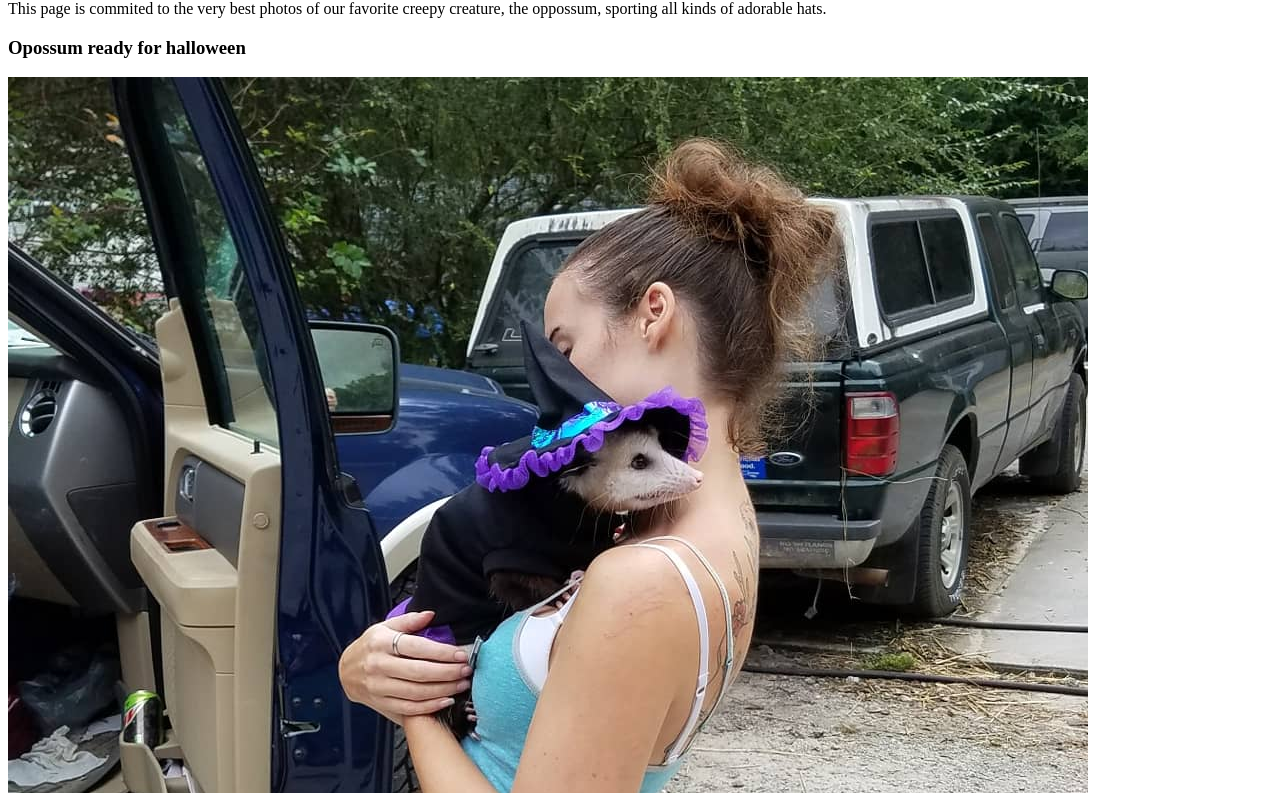
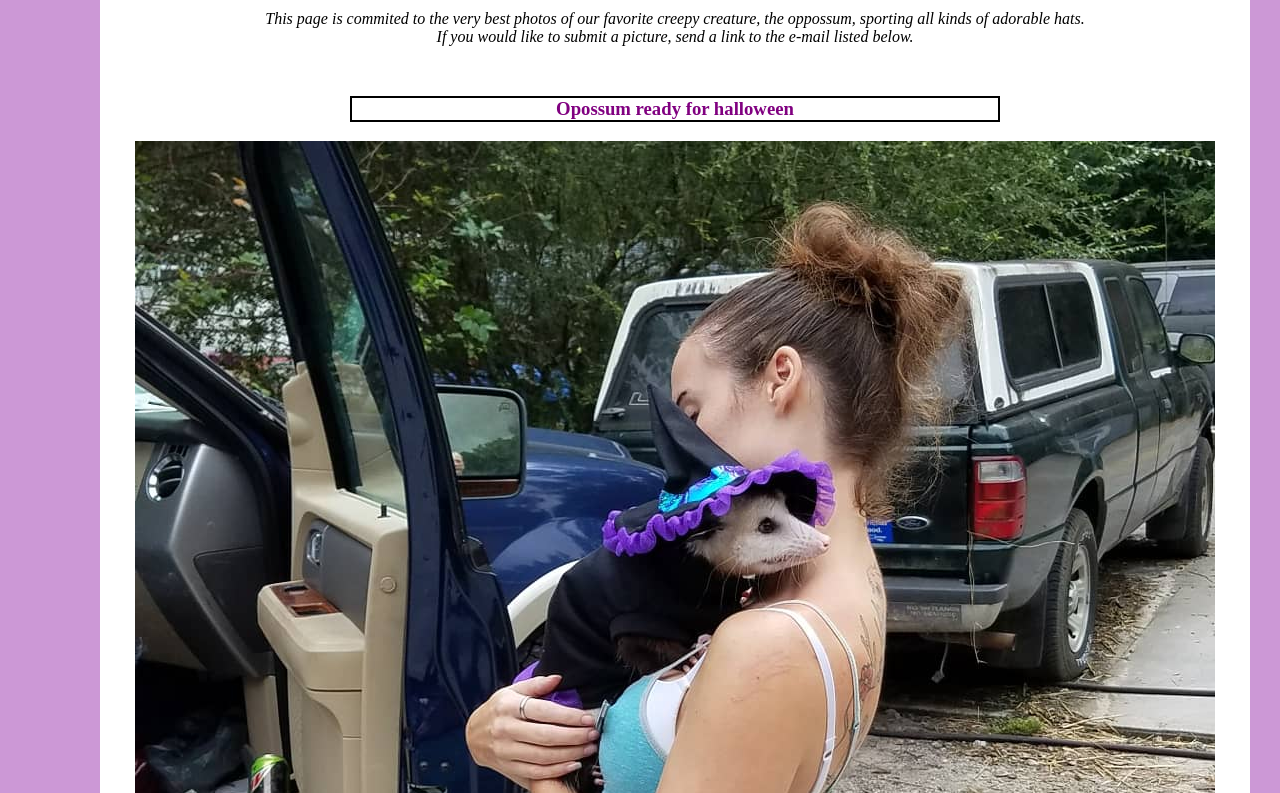
Before and after one commit to klynnfarris/html-me-something, a plain HTML site: page index.html in a window 1280 px wide. Shown: the part 80-873 px from the top of the page. Drawn offline with Linux system fonts and the light colour scheme.

Commit message:
stle css sheet added

```diff
--- a/index.html
+++ b/index.html
@@ -3,6 +3,7 @@
 <html>
     <head>
         <title>Opossums wearing hats</title>
+        <link rel="stylesheet" href="styles.css">
     </head>
 
     <body>
@@ -10,31 +11,33 @@
     <main>
         <header>
              <h1>Sewer Cats Wearing Hats</h1>
-             <p>This page is commited to the very best photos of our favorite creepy creature, the oppossum, sporting all kinds of adorable hats.</p>
+             <p id = "paragraph1">This page is commited to the very best photos of our favorite creepy creature, the oppossum, sporting all kinds of adorable hats.<br>
+                If you would like to submit a picture, send a link to the e-mail listed below.
+             </p>
         </header>
 
         <article>
-            <h3>Opossum ready for halloween</h3>
+            <h3 class ="headings">Opossum ready for halloween</h3>
             <img src = "images/opossumwitch.jpg">
             <p>This opposum is looking STUNNING in it's fall attire.</p>
 
         </article>
 
         <article>
-            <h3>Spooky opossum in yet another witch hat</h3>
+            <h3 class ="headings">Spooky opossum in yet another witch hat</h3>
             <img src = "images/opossumwitchtwo.jpg">
             <p>It is a widely known fact that the opossum's favorite hat is a witches hat.</p>
         </article>
 
         <article>
-            <h3>Straw hat opossum</h3>
+            <h3 class = "headings">Straw hat opossum</h3>
             <img src = "images/opossumstrawhat.jpg">
             <p>This opossum is lounging in his farm wear, how cute!</p>
        </article>
 
         <footer>
                 <p>Posted by: Katie Farris</p>
-                <p>Contact information: <a href="mailto:kfarris@me.com">
+                <p>Send submissions to: <a href="mailto:kfarris@me.com">
                 kfarris@me.com</a>.</p>
                 &copy opossumproductionsllc
         </footer>
--- /dev/null
+++ b/styles.css
@@ -0,0 +1,25 @@
+
+body {
+    margin: auto;
+	padding: 10px 100px;
+    background-color: rgb(204, 152, 214);
+    text-align: center;
+}
+
+main {
+    background-color: white;
+    width:1150px;
+}
+
+.headings {
+    color: purple;
+    text-align: center;
+    border: 2px solid black;
+    margin-top: 50px;
+    margin-left: 250px;
+    margin-right: 250px;
+}
+
+#paragraph1 {
+    font-style: italic;
+}
```
